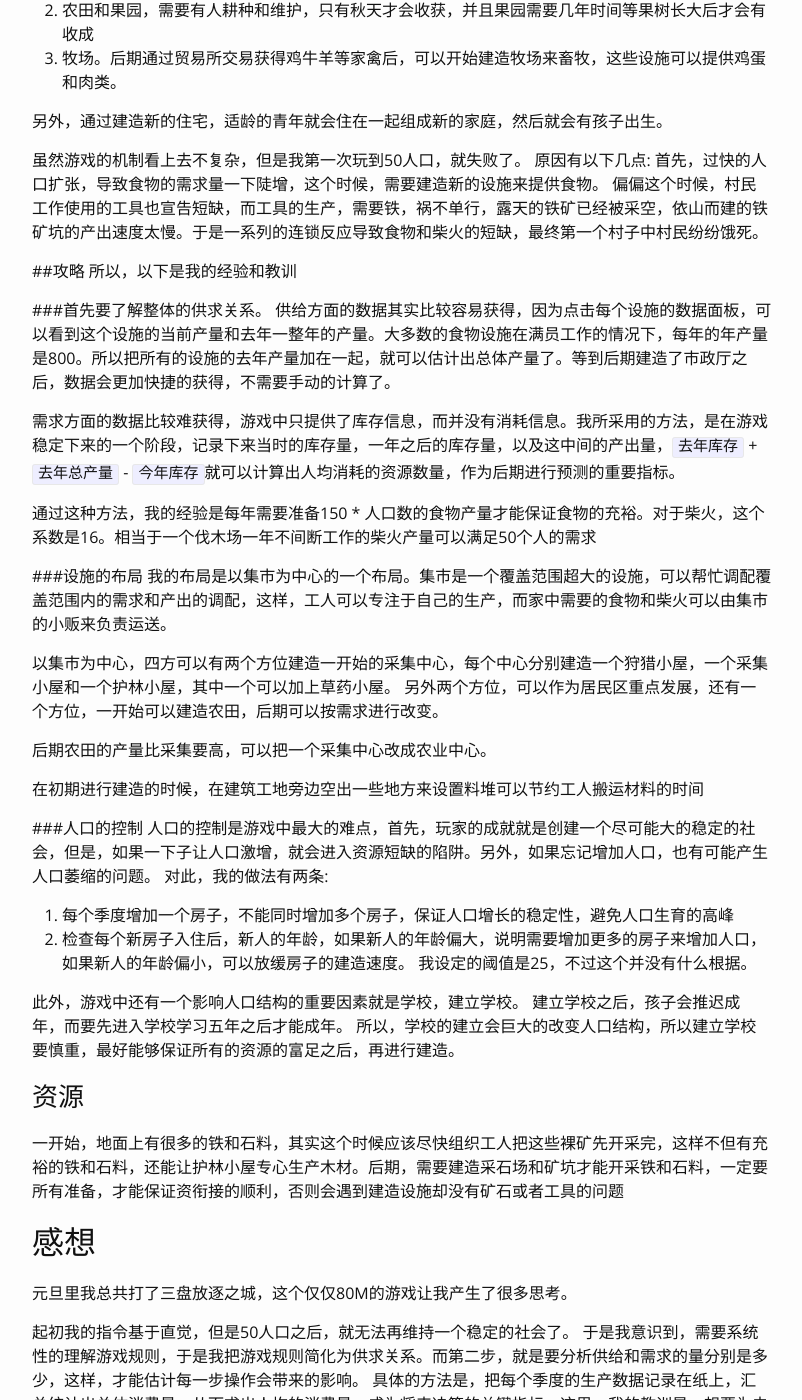
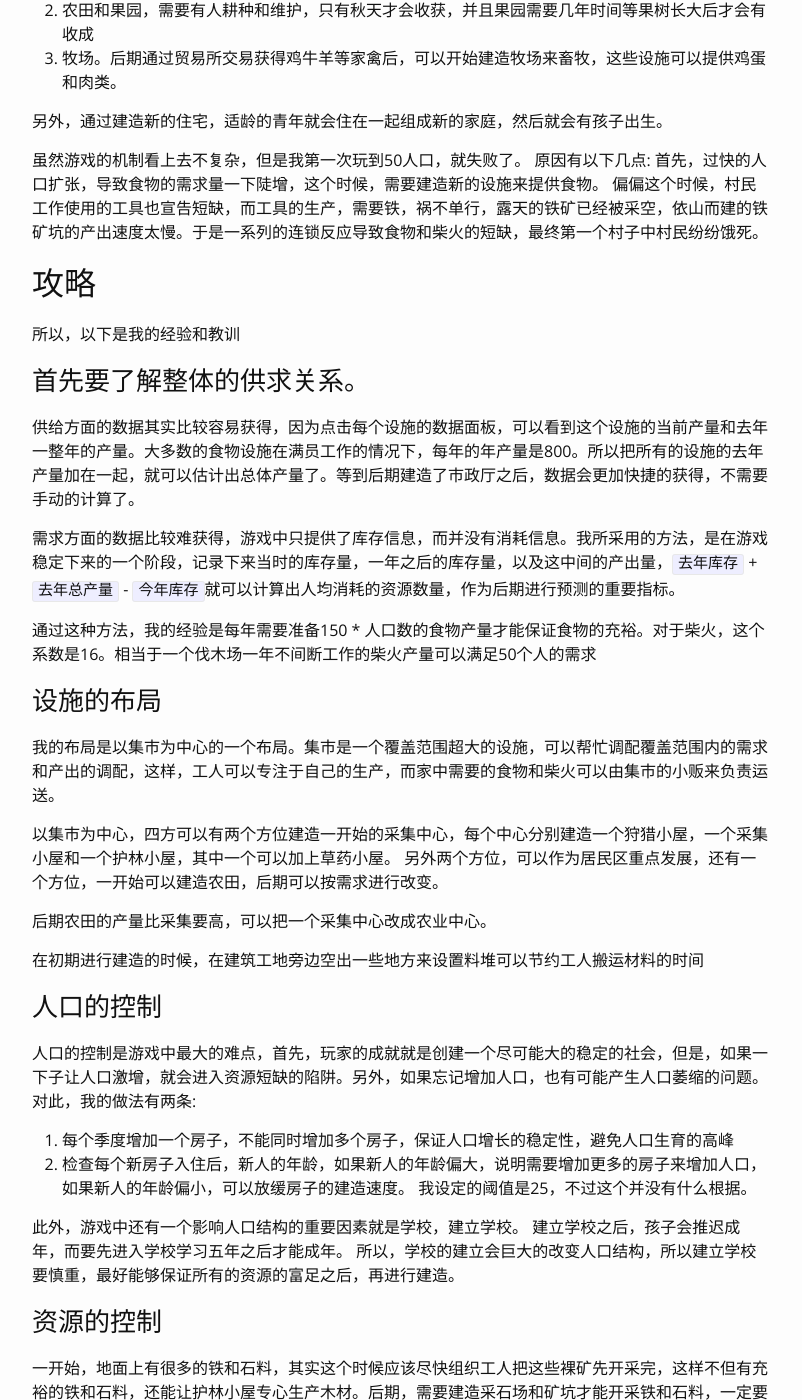
Before and after one commit to pp2moonbird/pp2moonbird.github.io, a Jekyll site: the page built from _posts/2016-01-16-Banished-Game.markdown, in a window 1280 px wide and 1400 px high, scrolled down 511 px. Shown: the whole window, without its empty margins (238-1040 px from the left). Built offline with Jekyll 4.4.1, drawn with Linux system fonts in a browser that asks for light colours; comment, search, counter and statistics services are not loaded.

Commit message:
fix format

```diff
--- a/_posts/2016-01-16-Banished-Game.markdown
+++ b/_posts/2016-01-16-Banished-Game.markdown
@@ -23,17 +23,17 @@ categories: game
 首先，过快的人口扩张，导致食物的需求量一下陡增，这个时候，需要建造新的设施来提供食物。
 偏偏这个时候，村民工作使用的工具也宣告短缺，而工具的生产，需要铁，祸不单行，露天的铁矿已经被采空，依山而建的铁矿坑的产出速度太慢。于是一系列的连锁反应导致食物和柴火的短缺，最终第一个村子中村民纷纷饿死。
 
-##攻略
+## 攻略
 所以，以下是我的经验和教训
 
-###首先要了解整体的供求关系。
+### 首先要了解整体的供求关系。
 供给方面的数据其实比较容易获得，因为点击每个设施的数据面板，可以看到这个设施的当前产量和去年一整年的产量。大多数的食物设施在满员工作的情况下，每年的年产量是800。所以把所有的设施的去年产量加在一起，就可以估计出总体产量了。等到后期建造了市政厅之后，数据会更加快捷的获得，不需要手动的计算了。
 
 需求方面的数据比较难获得，游戏中只提供了库存信息，而并没有消耗信息。我所采用的方法，是在游戏稳定下来的一个阶段，记录下来当时的库存量，一年之后的库存量，以及这中间的产出量，`去年库存` + `去年总产量` - `今年库存`就可以计算出人均消耗的资源数量，作为后期进行预测的重要指标。
 
 通过这种方法，我的经验是每年需要准备150 * 人口数的食物产量才能保证食物的充裕。对于柴火，这个系数是16。相当于一个伐木场一年不间断工作的柴火产量可以满足50个人的需求
 
-###设施的布局
+### 设施的布局
 我的布局是以集市为中心的一个布局。集市是一个覆盖范围超大的设施，可以帮忙调配覆盖范围内的需求和产出的调配，这样，工人可以专注于自己的生产，而家中需要的食物和柴火可以由集市的小贩来负责运送。
 
 以集市为中心，四方可以有两个方位建造一开始的采集中心，每个中心分别建造一个狩猎小屋，一个采集小屋和一个护林小屋，其中一个可以加上草药小屋。 另外两个方位，可以作为居民区重点发展，还有一个方位，一开始可以建造农田，后期可以按需求进行改变。
@@ -42,7 +42,7 @@ categories: game
 
 在初期进行建造的时候，在建筑工地旁边空出一些地方来设置料堆可以节约工人搬运材料的时间
 
-###人口的控制
+### 人口的控制
 人口的控制是游戏中最大的难点，首先，玩家的成就就是创建一个尽可能大的稳定的社会，但是，如果一下子让人口激增，就会进入资源短缺的陷阱。另外，如果忘记增加人口，也有可能产生人口萎缩的问题。 对此，我的做法有两条:
 
 1. 每个季度增加一个房子，不能同时增加多个房子，保证人口增长的稳定性，避免人口生育的高峰
@@ -50,7 +50,7 @@ categories: game
 
 此外，游戏中还有一个影响人口结构的重要因素就是学校，建立学校。 建立学校之后，孩子会推迟成年，而要先进入学校学习五年之后才能成年。 所以，学校的建立会巨大的改变人口结构，所以建立学校要慎重，最好能够保证所有的资源的富足之后，再进行建造。
 
-### 资源
+### 资源的控制
 一开始，地面上有很多的铁和石料，其实这个时候应该尽快组织工人把这些裸矿先开采完，这样不但有充裕的铁和石料，还能让护林小屋专心生产木材。后期，需要建造采石场和矿坑才能开采铁和石料，一定要所有准备，才能保证资衔接的顺利，否则会遇到建造设施却没有矿石或者工具的问题
 
 ## 感想 ##
```
